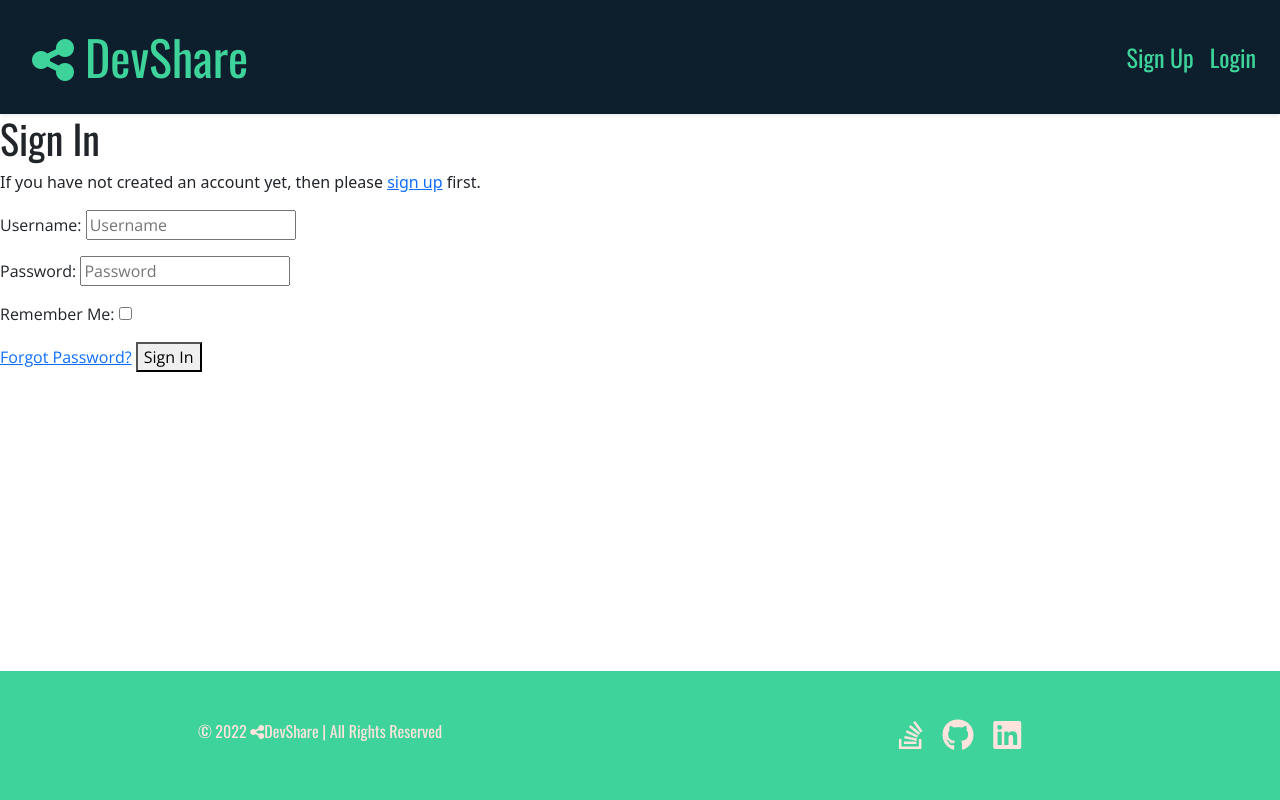
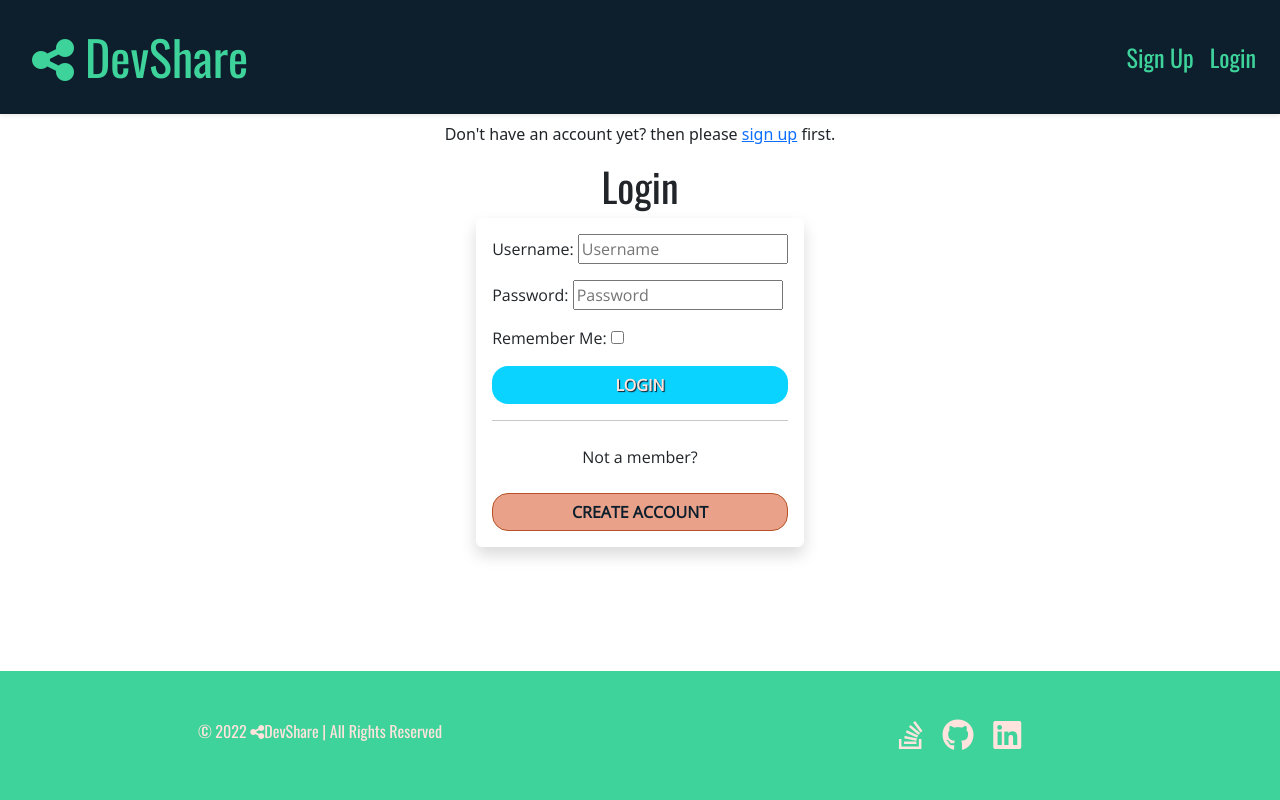
Before and after one commit to KristianColville1/dev-share, a Django app: page /accounts/login/ in a window 1280 px wide. Run offline with Django 3.2, Linux system fonts and the light colour scheme; some libraries are stand-ins or nearby versions.

Commit message:
Added custom html files and structure for login form

```diff
--- a/templates/account/login.html
+++ b/templates/account/login.html
@@ -7,41 +7,29 @@
 
 {% block content %}
 
-<h1>{% trans "Sign In" %}</h1>
-
-{% get_providers as socialaccount_providers %}
-
-{% if socialaccount_providers %}
-<p>{% blocktrans with site.name as site_name %}Please sign in with one
-of your existing third party accounts. Or, <a href="{{ signup_url }}">sign up</a>
-for a {{ site_name }} account and sign in below:{% endblocktrans %}</p>
-
-<div class="socialaccount_ballot">
-
-  <ul class="socialaccount_providers">
-    {% include "socialaccount/snippets/provider_list.html" with process="login" %}
-  </ul>
-
-  <div class="login-or">{% trans 'or' %}</div>
-
+<div class="container login-page">
+  <div class="row">
+    <p class="text-center my-2">{% blocktrans %}Don't have an account yet? then please
+      <a href="{{ signup_url }}">sign up</a> first.{% endblocktrans %}</p>
   </div>
-
-{% include "socialaccount/snippets/login_extra.html" %}
-
-{% else %}
-<p>{% blocktrans %}If you have not created an account yet, then please
-<a href="{{ signup_url }}">sign up</a> first.{% endblocktrans %}</p>
-{% endif %}
-
-<form class="login" method="POST" action="{% url 'account_login' %}">
+  <div class="row">
+    <div class="col-md-8 mt-2 offset-md-2">
+      <h1 class="text-center">Login</h1>
+      <form class="shadow p-3 rounded login-form mx-auto" method="POST" action="{% url 'account_login' %}">
         {% csrf_token %}
         {{ form.as_p }}
         {% if redirect_field_value %}
         <input type="hidden" name="{{ redirect_field_name }}" value="{{ redirect_field_value }}" />
         {% endif %}
-  <a class="button secondaryAction" href="{% url 'account_reset_password' %}">{% trans "Forgot Password?" %}</a>
-  <button class="primaryAction" type="submit">{% trans "Sign In" %}</button>
+        <button type="submit" class="btn text-uppercase btn--login w-100 rounded-4">Login</button>
+        <hr>
+        <p class="text-center py-2">Not a member?</p>
+        <a href="{{ signup_url }}" aria-label="Click this link to go to the sign up page" role="button"
+          class="btn text-decoration-none sign-up text-uppercase w-100 rounded-4">Create account</a>
       </form>
-
+    </div>
+  </div>
+</div>
+</div>
 {% include "footer_full.html" %}
 {% endblock %}
--- a/templates/index.html
+++ b/templates/index.html
@@ -37,8 +37,9 @@
     <a class="navbar-brand mx-3" href="{% url 'home' %}">
       <i class="fa-solid fa-share-nodes"></i> DevShare
     </a>
-    <button class="navbar-toggler mx-2 text-center" type="button" data-bs-toggle="collapse" data-bs-target="#navbarSupportedContent"
-      aria-controls="navbarSupportedContent" aria-expanded="false" aria-label="Toggle navigation">
+    <button class="navbar-toggler mx-2 text-center" type="button" data-bs-toggle="collapse"
+      data-bs-target="#navbarSupportedContent" aria-controls="navbarSupportedContent" aria-expanded="false"
+      aria-label="Toggle navigation">
       <span class="navbar-toggler-icon">
         <i class="fa-solid fa-bars"></i>
         <i class="fa-solid fa-x d-none"></i>
@@ -66,8 +67,14 @@
   {% comment %} Font Awesome Icons {% endcomment %}
   <script src="https://kit.fontawesome.com/0d880835d2.js" crossorigin="anonymous"></script>
 
-  <script src="https://cdn.jsdelivr.net/npm/jquery@3.5.1/dist/jquery.slim.min.js" integrity="sha384-DfXdz2htPH0lsSSs5nCTpuj/zy4C+OGpamoFVy38MVBnE+IbbVYUew+OrCXaRkfj" crossorigin="anonymous"></script>
-<script src="https://cdn.jsdelivr.net/npm/bootstrap@4.6.2/dist/js/bootstrap.bundle.min.js" integrity="sha384-Fy6S3B9q64WdZWQUiU+q4/2Lc9npb8tCaSX9FK7E8HnRr0Jz8D6OP9dO5Vg3Q9ct" crossorigin="anonymous"></script>
+  <script src="https://cdn.jsdelivr.net/npm/jquery@3.5.1/dist/jquery.slim.min.js"
+    integrity="sha384-DfXdz2htPH0lsSSs5nCTpuj/zy4C+OGpamoFVy38MVBnE+IbbVYUew+OrCXaRkfj" crossorigin="anonymous">
+  </script>
+  <script src="https://cdn.jsdelivr.net/npm/bootstrap@4.6.2/dist/js/bootstrap.bundle.min.js"
+    integrity="sha384-Fy6S3B9q64WdZWQUiU+q4/2Lc9npb8tCaSX9FK7E8HnRr0Jz8D6OP9dO5Vg3Q9ct" crossorigin="anonymous">
+  </script>
+  <script type="text/javascript" src="http://code.jquery.com/jquery-latest.min.js"></script>
+  <script src="/static/js/forms.js"></script>
 </body>
 
 </html>
```
Lines whose indentation alone changed are shown as unchanged.
